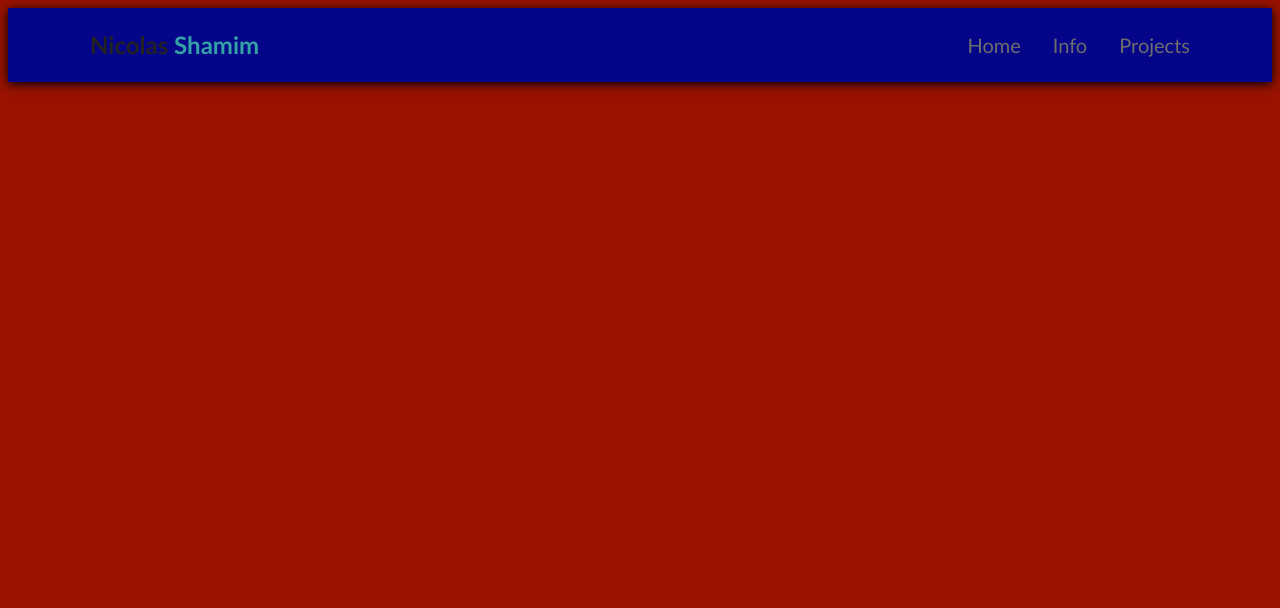
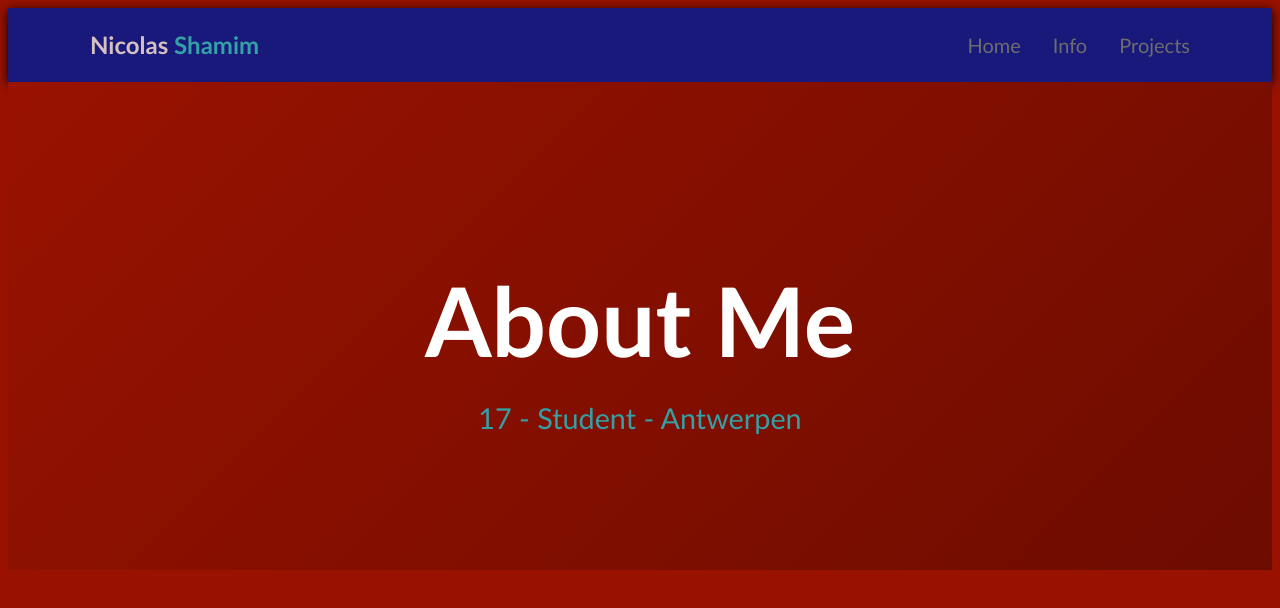
Before and after one commit to NicolasShamim/Nicolas2, a plain HTML site: page info.html in a window 1280 px wide. Drawn offline with Linux system fonts and the light colour scheme.

Commit message:
Add files via upload

```diff
--- a/info.html
+++ b/info.html
@@ -18,6 +18,13 @@
             </nav>
         </header>
 
+        <section class="infotop-section">
+            <div class="infotop-content">
+                <h1 class="info-title">About Me</h1>
+                <p class="info-subtitle">17 - Student - Antwerpen</p>
+            </div>
+        </section>
+
     </body>
 
 </html>
--- a/styles.css
+++ b/styles.css
@@ -1,11 +1,11 @@
 body {
     font-family:'Trebuchet MS', 'Lucida Sans Unicode', 'Lucida Grande', 'Lucida Sans', Arial, sans-serif;
     background-color: #991200;
-    color: rgb(0, 0, 130);
+    color: rgb(239, 0, 184);
 }
 
 header {
-    background-color: #050589;
+    background-color: #19197b;
     box-shadow: 0 2px 10px black;
 }
 
@@ -22,7 +22,7 @@ header {
 .logo {
     font-size: 1.5rem;
     font-weight: 600;
-    color: #222;
+    color: #d6c0c0;
 }
 
 .logo span {
@@ -126,3 +126,49 @@ header {
         gap: 1rem;
     }
 }
+
+
+.infotop-section {
+    min-height: 45vh;
+    display: flex;
+    align-items: center;
+    justify-content: center;
+    padding: 4rem 2rem;
+    background: linear-gradient(135deg, #991200 0%, #6d0c00 100%);
+}
+
+.infotop-content {
+    max-width: 900px;
+    text-align: center;
+}
+
+.info-title {
+    font-size: clamp(3rem, 8vw, 6rem);
+    font-weight: 700;
+    color: #fff;
+    margin-bottom: 1.5rem;
+    line-height: 1.1;
+    opacity: 0;
+    animation: fadeInUp 0.8s ease forwards;
+    animation-duration: 3s;
+}
+
+.info-subtitle {
+    font-size: clamp(1.2rem, 3vw, 1.8rem);
+    color: #34a1a7;
+    font-weight: 400;
+    opacity: 0;
+    animation: fadeInUp 0.8s ease 0.2s forwards;
+    animation-duration: 5s;
+}
+
+@keyframes fadeInUp {
+    from {
+        opacity: 0;
+        transform: translateY(30px);
+    }
+    to {
+        opacity: 1;
+        transform: translateY(0);
+    }
+}
```
